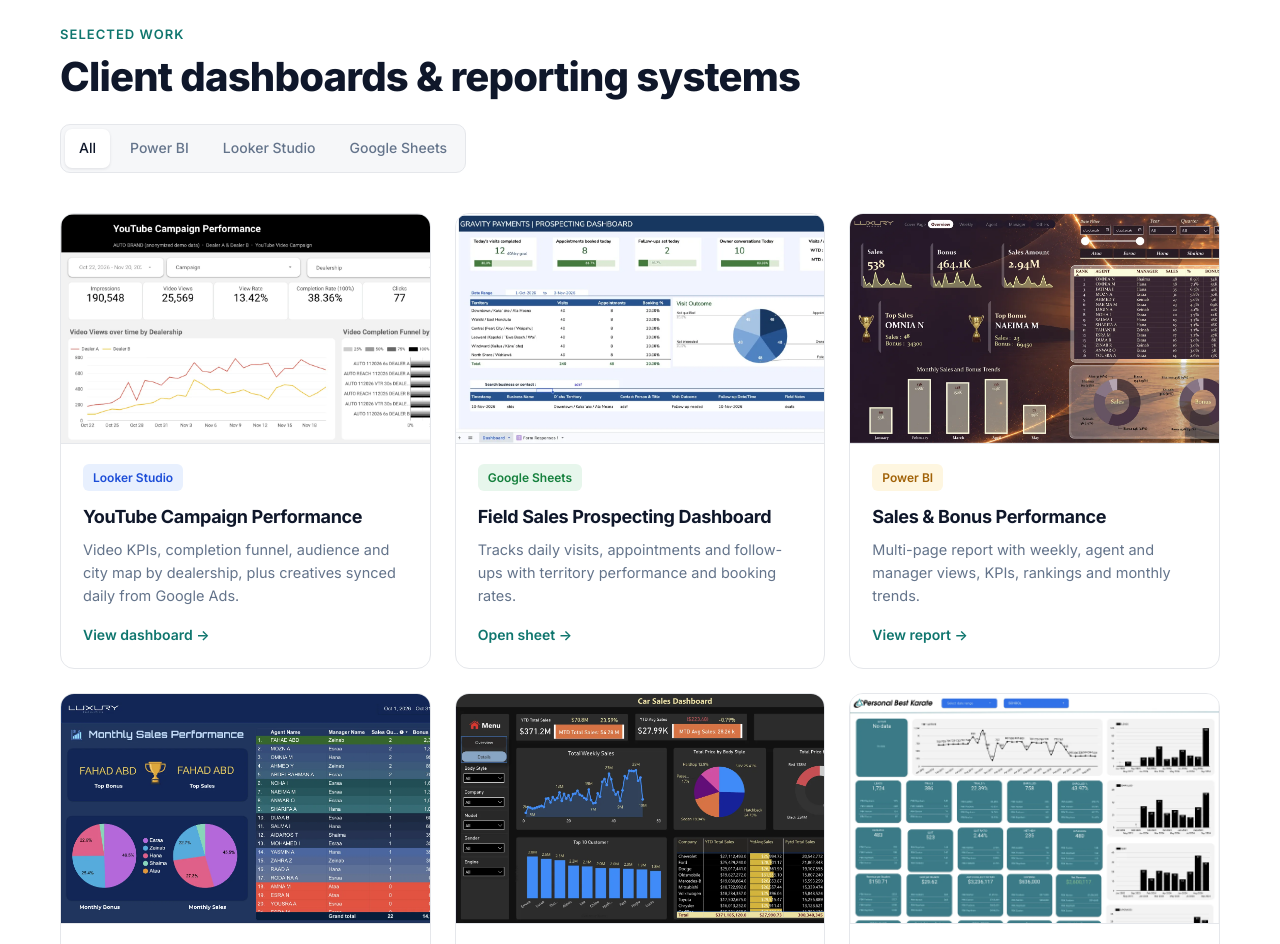
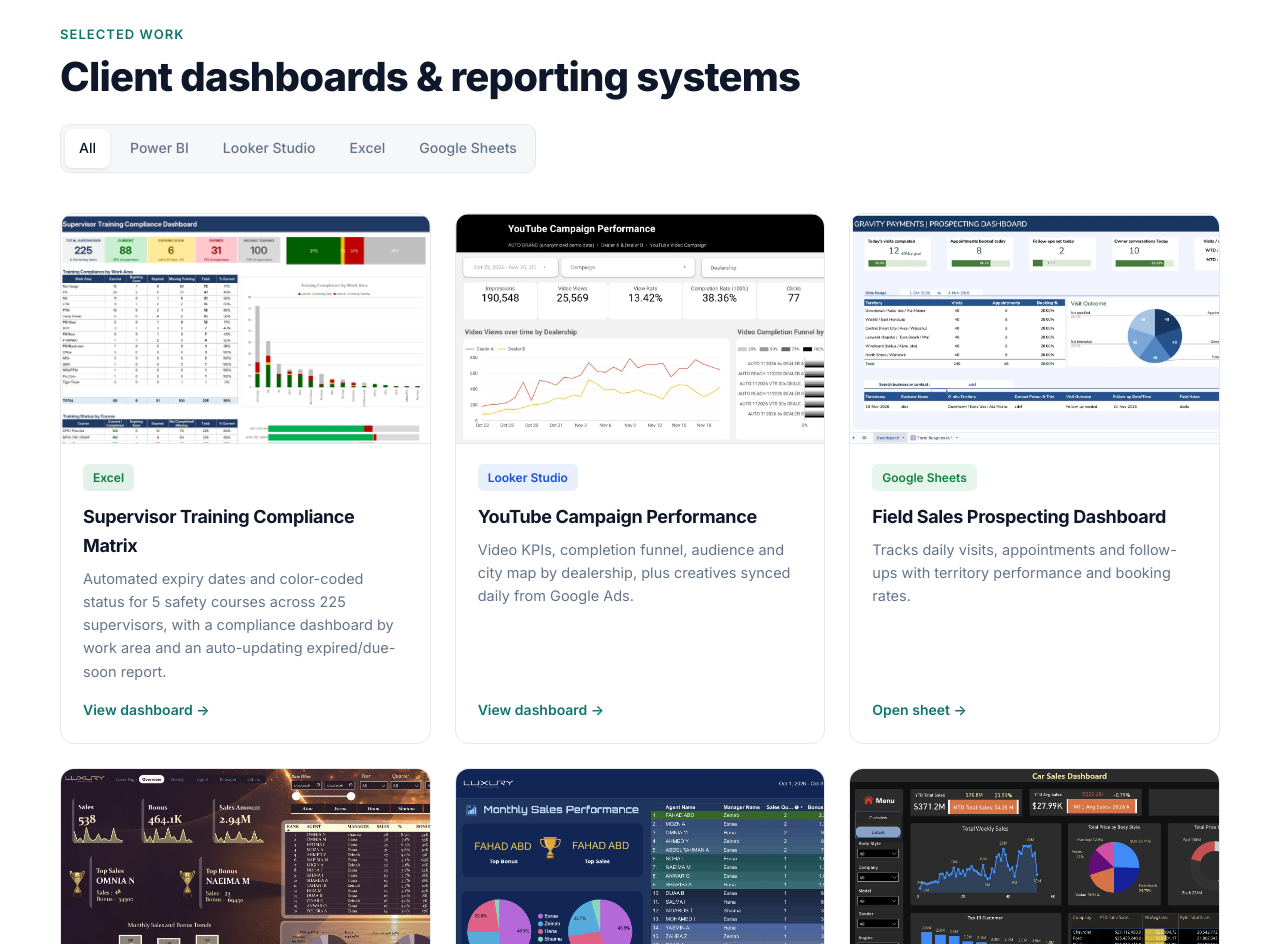
Before and after one commit to limon158041-commits/Portfolio, a plain HTML site: page index.html in a window 1280 px wide. Shown: the part 920-1864 px from the top of the page. Drawn offline with Linux system fonts and the light colour scheme.

Commit message:
Add Supervisor Training Compliance Matrix (Excel) project and Excel filter
Co-Authored-By: Claude Opus 5.5 <noreply@anthropic.com>
Claude-Session: https://claude.ai/code/session_018fMx2u7Bf516PbMTr9LS2U

```diff
--- a/index.html
+++ b/index.html
@@ -89,11 +89,22 @@
           <button class="filter active" data-filter="all">All</button>
           <button class="filter" data-filter="powerbi">Power BI</button>
           <button class="filter" data-filter="looker">Looker Studio</button>
+          <button class="filter" data-filter="excel">Excel</button>
           <button class="filter" data-filter="sheets">Google Sheets</button>
         </div>
       </div>
 
       <div class="grid">
+        <article class="card" data-tool="excel">
+          <a class="thumb" href="assets/supervisor-training-matrix-dashboard.webp" target="_blank" rel="noopener"><img src="assets/supervisor-training-matrix-dashboard.webp" alt="Supervisor Training Compliance dashboard in Excel" loading="lazy"></a>
+          <div class="card-body">
+            <span class="tag tag-excel">Excel</span>
+            <h3>Supervisor Training Compliance Matrix</h3>
+            <p>Automated expiry dates and color-coded status for 5 safety courses across 225 supervisors, with a compliance dashboard by work area and an auto-updating expired/due-soon report.</p>
+            <a class="link" href="assets/supervisor-training-matrix-dashboard.webp" target="_blank" rel="noopener">View dashboard →</a>
+          </div>
+        </article>
+
         <article class="card" data-tool="looker">
           <a class="thumb" href="https://lookerstudio.google.com/reporting/c6463e28-d676-4e1d-ab82-85ac731ae09e" target="_blank" rel="noopener"><img src="assets/youtube-campaign-dashboard.webp" alt="YouTube Campaign Performance dashboard" loading="lazy"></a>
           <div class="card-body">
--- a/styles.css
+++ b/styles.css
@@ -96,6 +96,7 @@ h2{font-size:clamp(28px,3.4vw,40px);line-height:1.15;font-weight:800}
 .tag-powerbi{background:#fef6e0;color:#a16207}
 .tag-looker{background:#e8f0fe;color:#1d4ed8}
 .tag-sheets{background:#e7f6ec;color:#15803d}
+.tag-excel{background:#e3f1ea;color:#107c41}
 .link{font-size:14px;font-weight:600;color:var(--accent);transition:color .2s}
 .link:hover{color:var(--accent-dark);text-decoration:underline;text-underline-offset:3px}
 .more{text-align:center;margin:44px 0 0}
```
Also changed, not shown: assets/supervisor-training-matrix-dashboard.webp (added).
